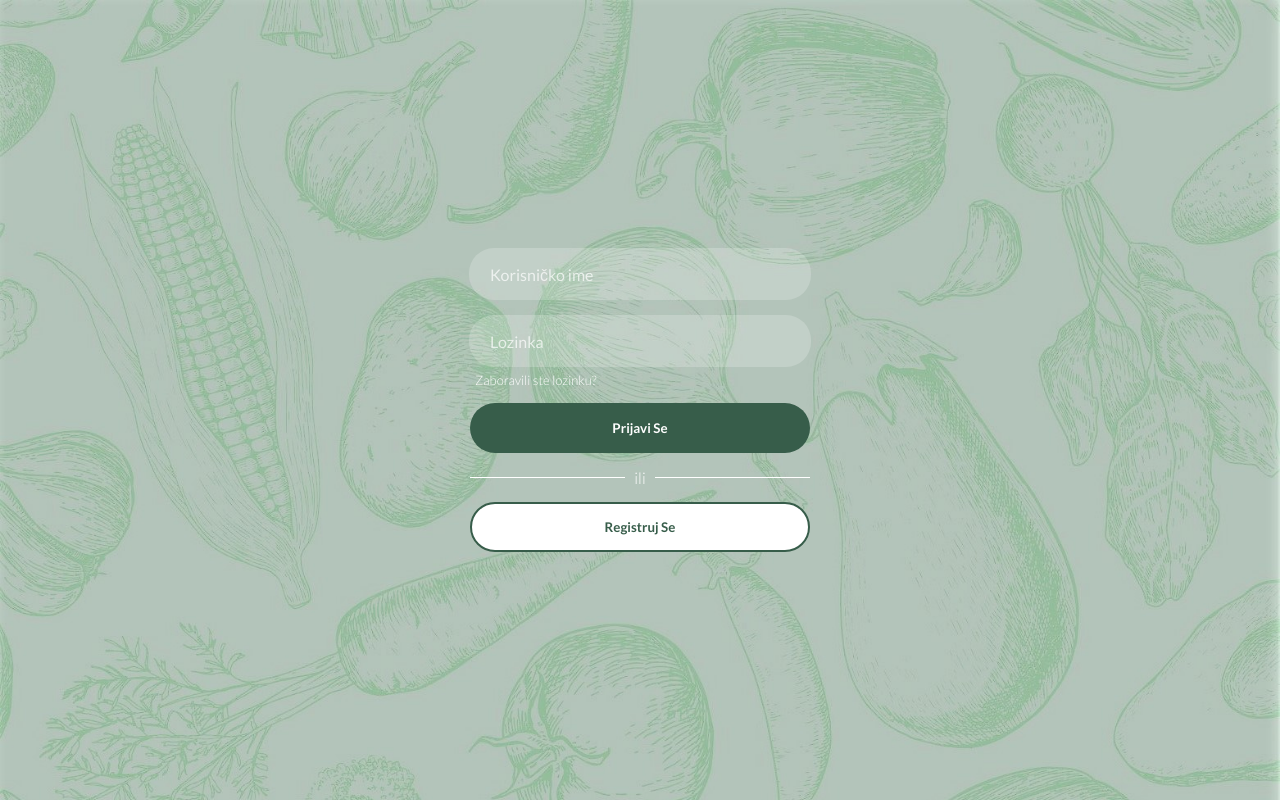
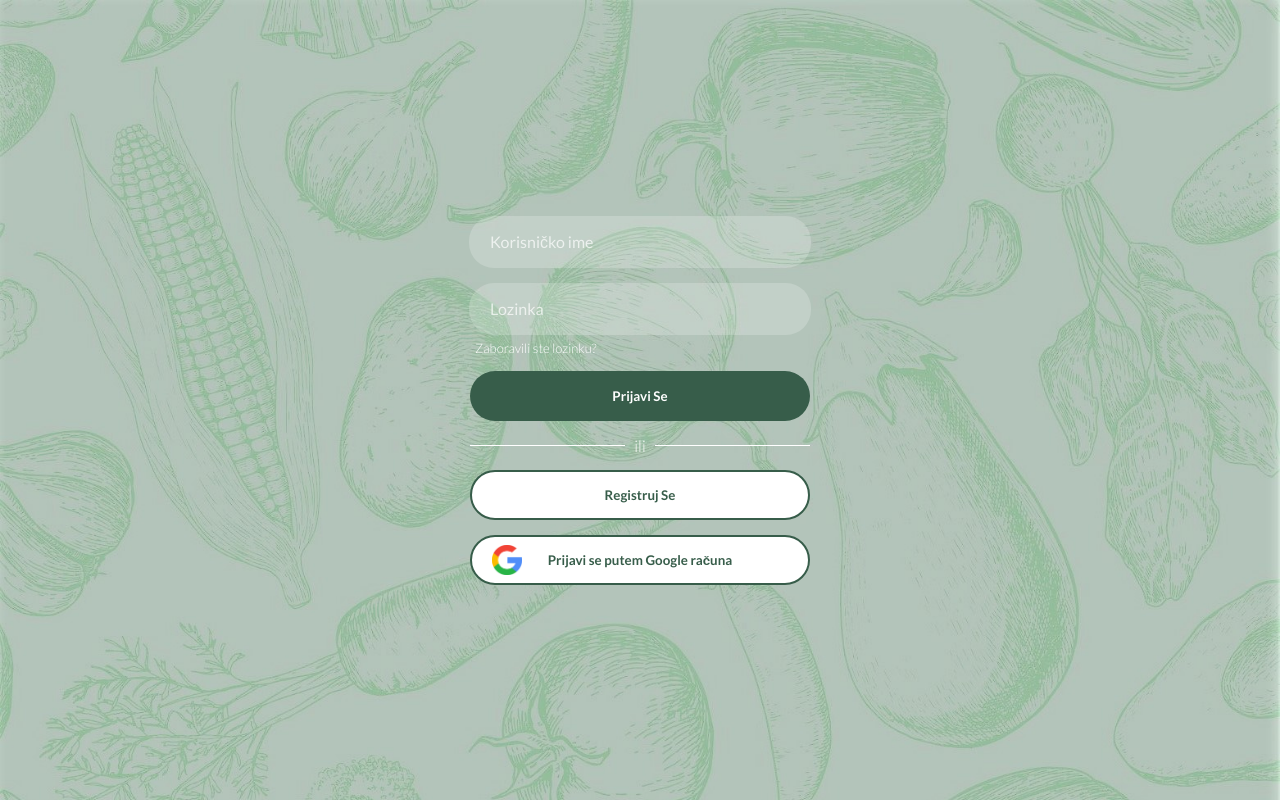
Before and after one commit to mkokor/nuthyro, a website: page public/html/prijava.html in a window 1280 px wide. Drawn offline with Linux system fonts and the light colour scheme; no server answers.

Commit message:
Kreirano dugme za prijavu putem Google računa

```diff
--- a/index.js
+++ b/index.js
@@ -413,7 +413,6 @@ application.get("/googlePrijavaPovratak", obradiPostojanjeSesijeGoogleOAuth2, (r
       response.redirect("/html/prijava.html");
     else {
       request.session.korisničkoIme = `${korisnik.name.givenName} ${korisnik.name.familyName}`;
-      console.log(request.session);
       response.redirect("/html/glavna.html");
     }
   })(request, response);
--- a/public/css/prijava.css
+++ b/public/css/prijava.css
@@ -105,16 +105,36 @@ button:active {
   display: block;
 }
 
+#googlePrijava {
+  position: relative;
+  display: flex;
+  justify-content: center;
+  align-items: center;
+}
+
+#googlePrijava img {
+  left: 20px;
+  position: absolute;
+  width: 30px;
+}
+
+#googlePrijava label:hover {
+  cursor: pointer;
+}
+
+#googlePrijava,
 #registracijaDugme {
   background-color: white;
   border: 2px solid #375d4a;
   color: #375d4a;
 }
 
+#googlePrijava:hover,
 #registracijaDugme:hover {
   background-color: rgba(255, 255, 255, 0.75);
 }
 
+#googlePrijava:active,
 #registracijaDugme:active {
   background-color: rgba(255, 255, 255, 0.5);
 }
--- a/public/html/prijava.html
+++ b/public/html/prijava.html
@@ -19,6 +19,10 @@
         <span>ili</span>
       </h3>
       <button id="registracijaDugme">Registruj Se</button>
+      <button id="googlePrijava">
+        <img src="../slike/ikone/google.png" alt="google">
+        <label>Prijavi se putem Google računa</label>
+      </button>
     </div>
     <script type="text/javascript" src="../javascript/upravljačZahtjevima.js"></script>
     <script type="text/javascript" src="../javascript/prijava.js"></script>
```
Also changed, not shown: public/slike/ikone/google.png (added), 1 other file.
